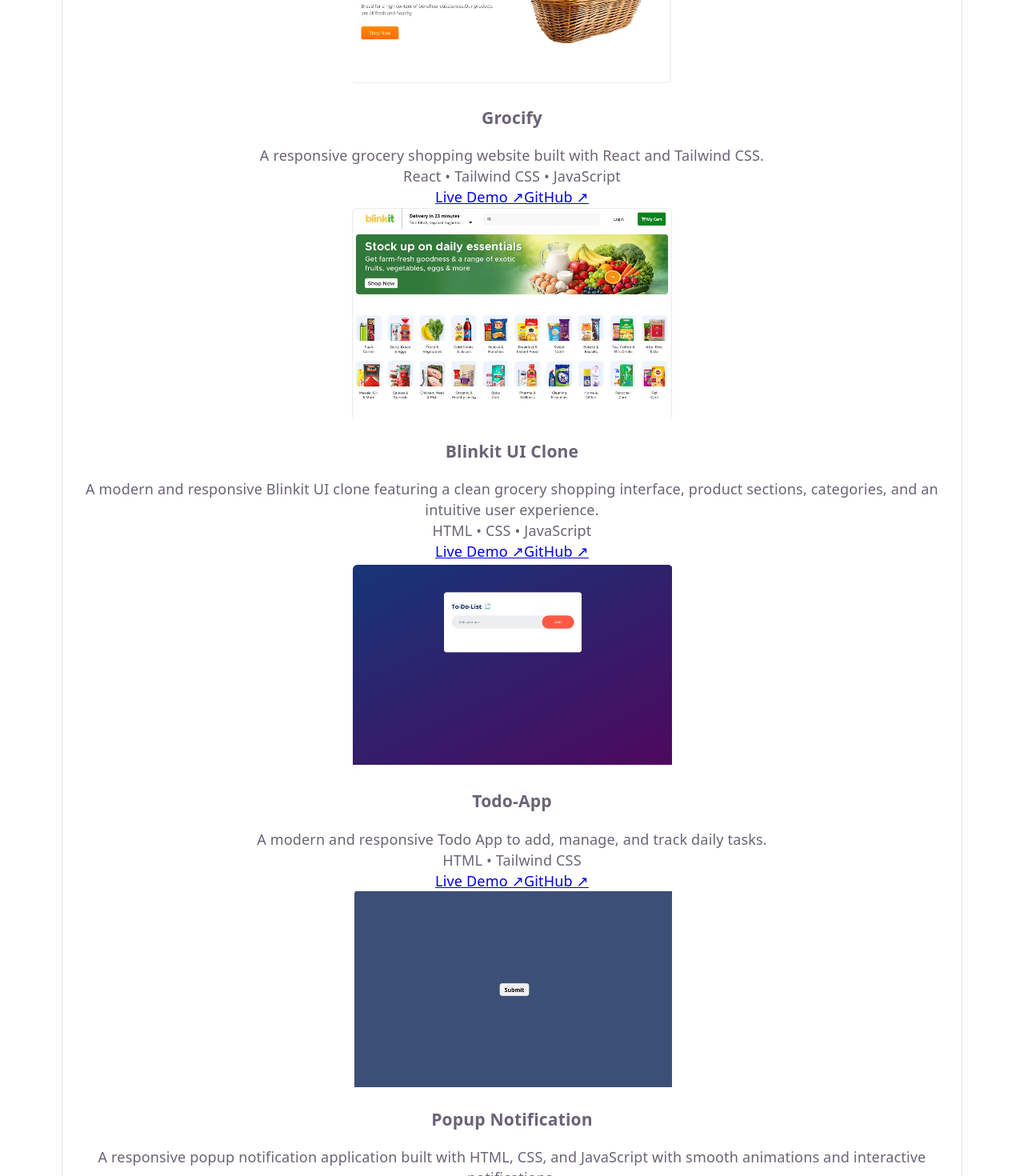
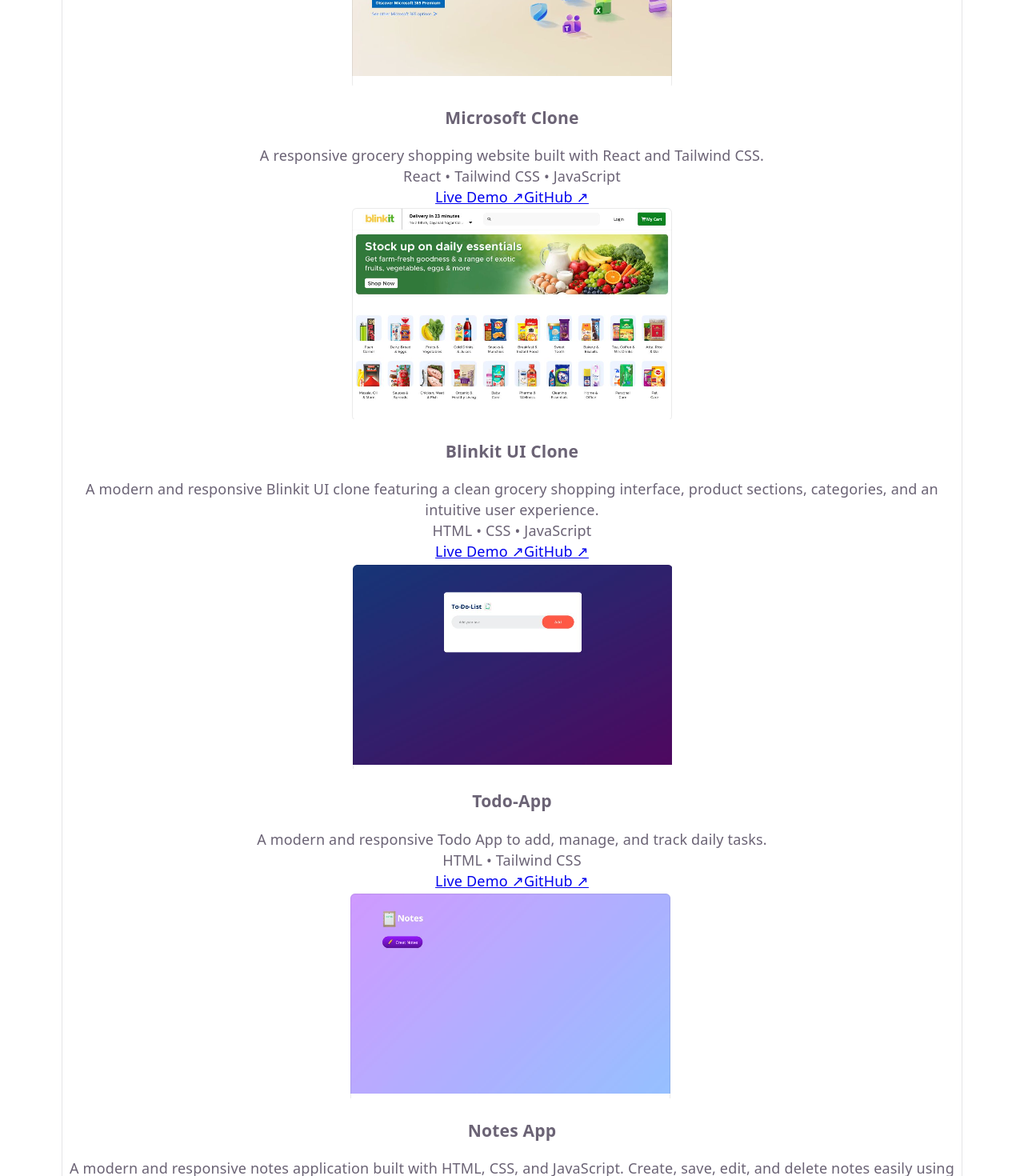
Before and after one commit to Yasir-Ullah/yasir-react-portfolio, a React (Vite) app: page / in a window 1280 px wide. Shown: the part 4460-5930 px from the top of the page at 80% size. Built offline with nearby package versions, Linux system fonts and the light colour scheme; the HTML template or start-up script is replaced by a standard one.

Commit message:
Refactor code structure for improved readability and maintainability

```diff
--- a/src/components/Projects.jsx
+++ b/src/components/Projects.jsx
@@ -1,13 +1,13 @@
 function Projects() {
   const projects = [
     {
-      title: "Grocify",
+      title: "Microsoft Clone",
       description:
         "A responsive grocery shopping website built with React and Tailwind CSS.",
       tech: "React • Tailwind CSS • JavaScript",
-      liveLink: "https://grocify-grocery-website.vercel.app",
-      githubLink: "https://github.com/Yasir-Ullah/grocify-grocery-website",
-      img: "/grocify.png",
+      liveLink: "https://microsoft-homepage-tailwindcss-rfbk.vercel.app/",
+      githubLink: "https://github.com/Yasir-Ullah/microsoft-homepage-clone",
+      img: "/micro.png",
     },
     {
       title: "Blinkit UI Clone",
@@ -29,15 +29,14 @@
       img: "/todo.png",
     },
     {
-      title: "Popup Notification",
+      title: "Notes App",
 
       description:
-        "A responsive popup notification application built with HTML, CSS, and JavaScript with smooth animations and interactive notifications.",
+        "A modern and responsive notes application built with HTML, CSS, and JavaScript. Create, save, edit, and delete notes easily using local storage.",
       tech: "HTML • CSS • JavaScript",
-      liveLink: "https://random-password-generator-js-rg9d.vercel.app/",
-      githubLink:
-        "https://github.com/Yasir-Ullah/responsive-popup-notification",
-      img: "/pop.png",
+      liveLink: "https://notes-app-yasir18.vercel.app/",
+      githubLink: "https://github.com/Yasir-Ullah/notes-app",
+      img: "/notes.png",
     },
     {
       title: "JavaScript Calculator",
```
Also changed, not shown: public/micro.png (added), public/notes.png (added).
